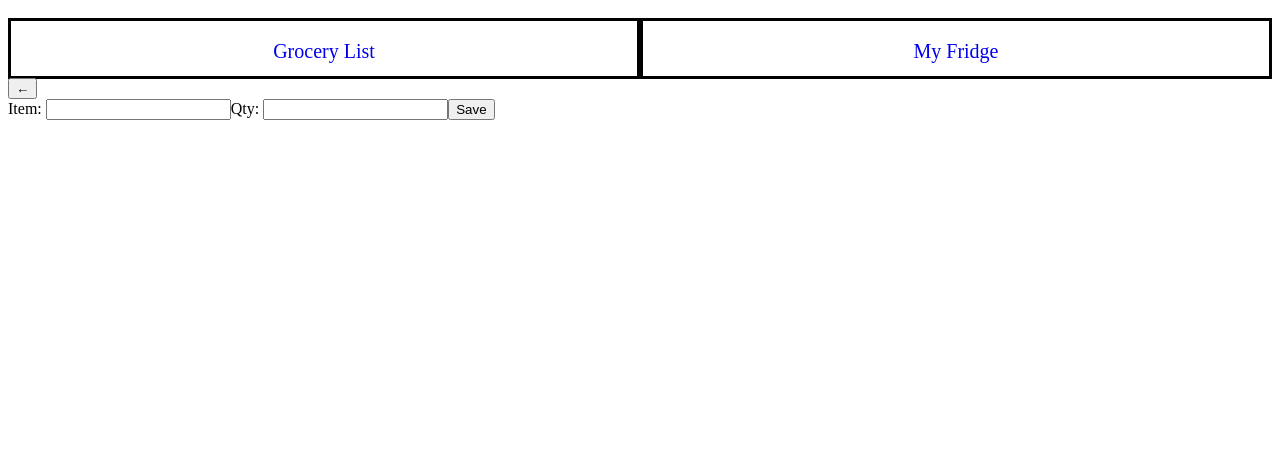
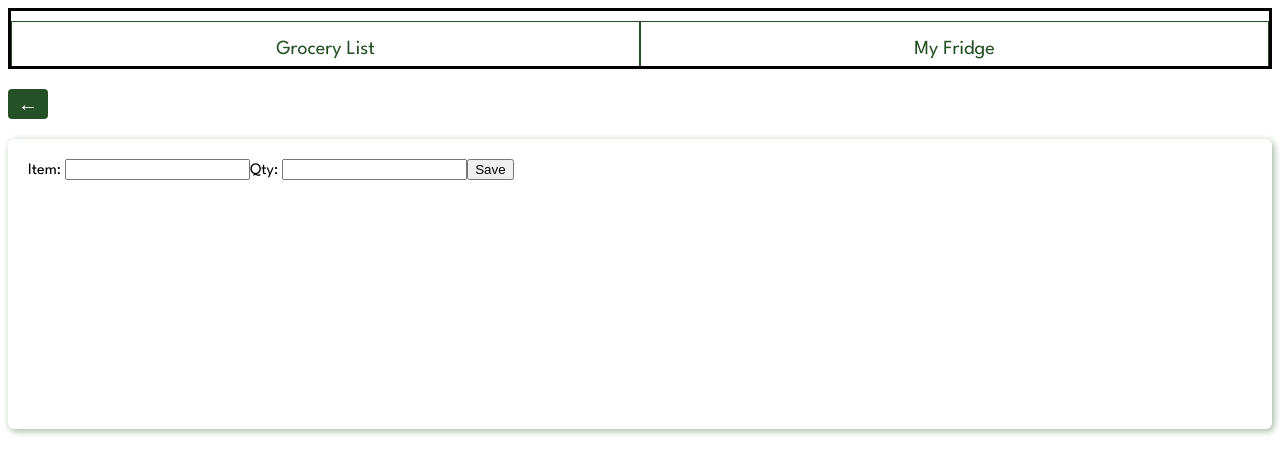
Before and after one commit to toddlf705/WIMF, a React (Vite) app in the folder wimf_app/: page /add_grocery in a window 1280 px wide. Shown: the top 474 px of the page. Built offline with nearby package versions, Linux system fonts and the light colour scheme; no server answers; the HTML template or start-up script is replaced by a standard one.

Commit message:
styled from pages

```diff
--- a/wimf_app/src/App.css
+++ b/wimf_app/src/App.css
@@ -1,4 +1,11 @@
+@import url('https://fonts.googleapis.com/css2?family=League+Spartan:wght@100..900&display=swap');
 
+body {
+  font-family: "League Spartan", sans-serif;
+  font-optical-sizing: auto;
+  font-weight: 400;
+  font-style: normal;
+}
 
 .home-container {
   background-color: #265025;
@@ -40,7 +47,7 @@
   width: 45px;
   height: 45px;
   font-size: 30px;
-  background-color: rgb(38, 80, 37, 0.75);
+  background-color: rgb(38, 80, 37);
   color: white;
   border-color: rgb(38, 80, 37);
   float: right;
@@ -65,8 +72,8 @@
 /* Nav Bar */
 
 .nav-container{
-  border: none;
-  height: 50px;
+  border: solid black;
+  height: 55px;
   display: flex;
   justify-content: space-evenly;
   margin-bottom: 20px;
@@ -74,15 +81,40 @@
 
 .nav-container a {
   text-decoration: none;
+  color: rgb(38, 80, 37);
 }
 
 .nav {
   text-align: center;
-  line-height: 60px;
   font-size: 20px;
-  height: 55px;
   width: 100%;
   margin-top: 10px;
-  border: solid black;
-  border-left
+  line-height: 55px;
+  border: 1px solid rgb(38, 80, 37);
+  border-bottom: 1px transparent;
 }
+
+/* Add Grocery */
+.back-btn{
+  border: none;
+  border-radius: 4px;
+  width: 40px;
+  height: 30px;
+  padding: 3px;
+  background: rgb(38, 80, 37);
+  color: white;
+  font-size: 20px;
+  margin-bottom: 10px;
+}
+
+.back-btn:hover {
+  box-shadow: 2px 2px 7px rgb(137, 162, 136, 0.8);
+}
+
+.form-container {
+  box-shadow: 2px 2px 7px rgb(137, 162, 136, 0.8);
+  border-radius: 6px;
+  padding: 20px;
+  height: 250px;
+  margin-top: 10px;
+}
--- a/wimf_app/src/components/Addgrocery.jsx
+++ b/wimf_app/src/components/Addgrocery.jsx
@@ -34,8 +34,8 @@ const Addgrocery = () => {
     return(
         <div className='addgrocery-container'>
             <Nav/>
-            <button onClick={()=>navigate('/grocery_list')}>←</button>
-            <form onSubmit={handleSubmit}>
+            <button onClick={()=>navigate('/grocery_list')} className='back-btn'>←</button>
+            <form onSubmit={handleSubmit}className='form-container'>
                 <label>Item: </label>
                 <input type="text" id='item' value ={item} onChange={handleItemChange} required></input>
                 <label>Qty: </label>
--- a/wimf_app/src/components/Addmyfridge.jsx
+++ b/wimf_app/src/components/Addmyfridge.jsx
@@ -67,8 +67,8 @@ const Addmyfridge = () => {
     return(
         <div className='addmyfridge-container'>
             <Nav />
-            <button onClick={()=>navigate('/my_fridge')}>←</button>
-            <form onSubmit ={handleSubmit}>
+            <button onClick={()=>navigate('/my_fridge')} className='back-btn'>←</button>
+            <form onSubmit ={handleSubmit} className='form-container'>
                 <label>Item:</label>
                 <p className='alert'>{itemAlert}</p>
                 <input type='text' id='item' value ={item} onChange={handleItemChange}></input>
```
